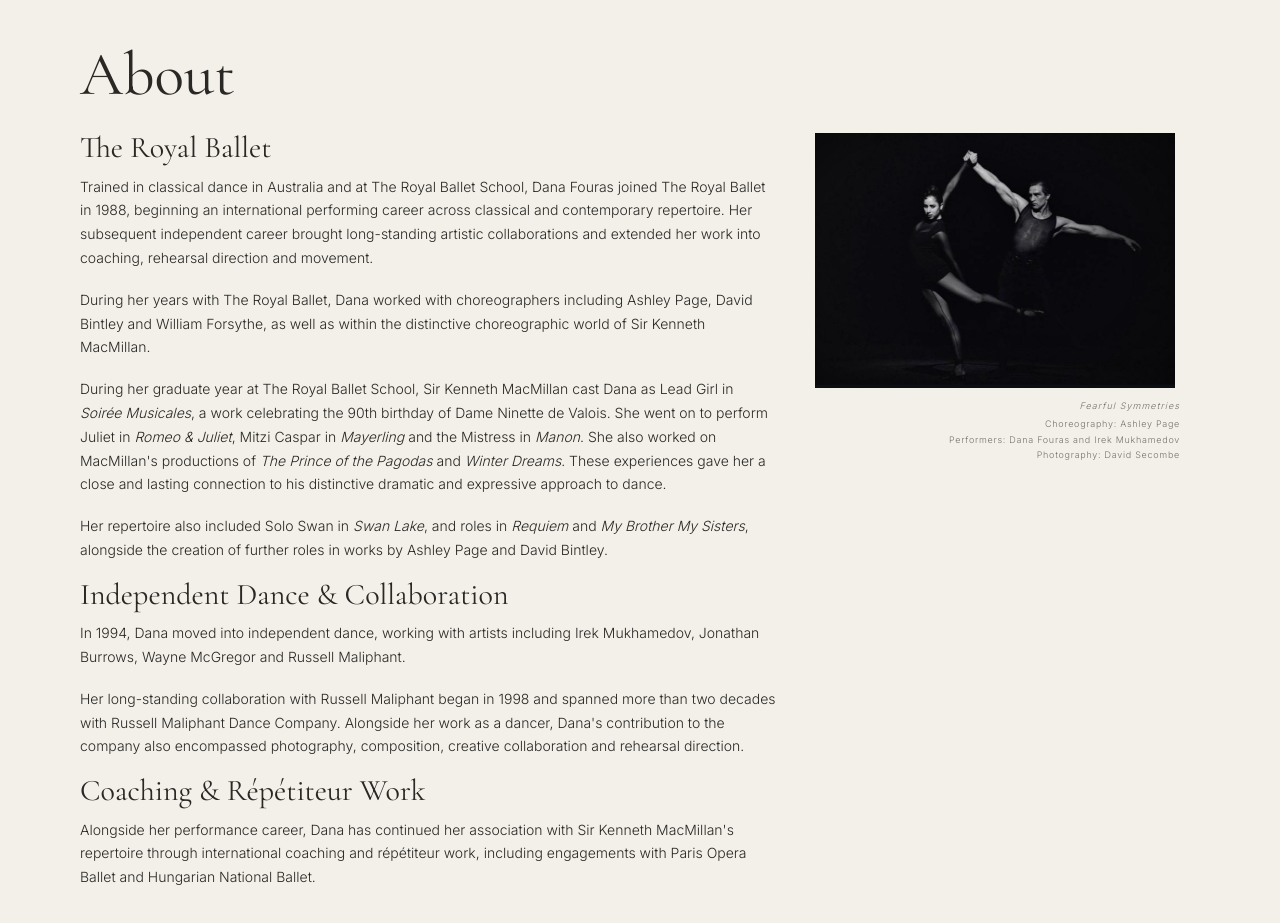
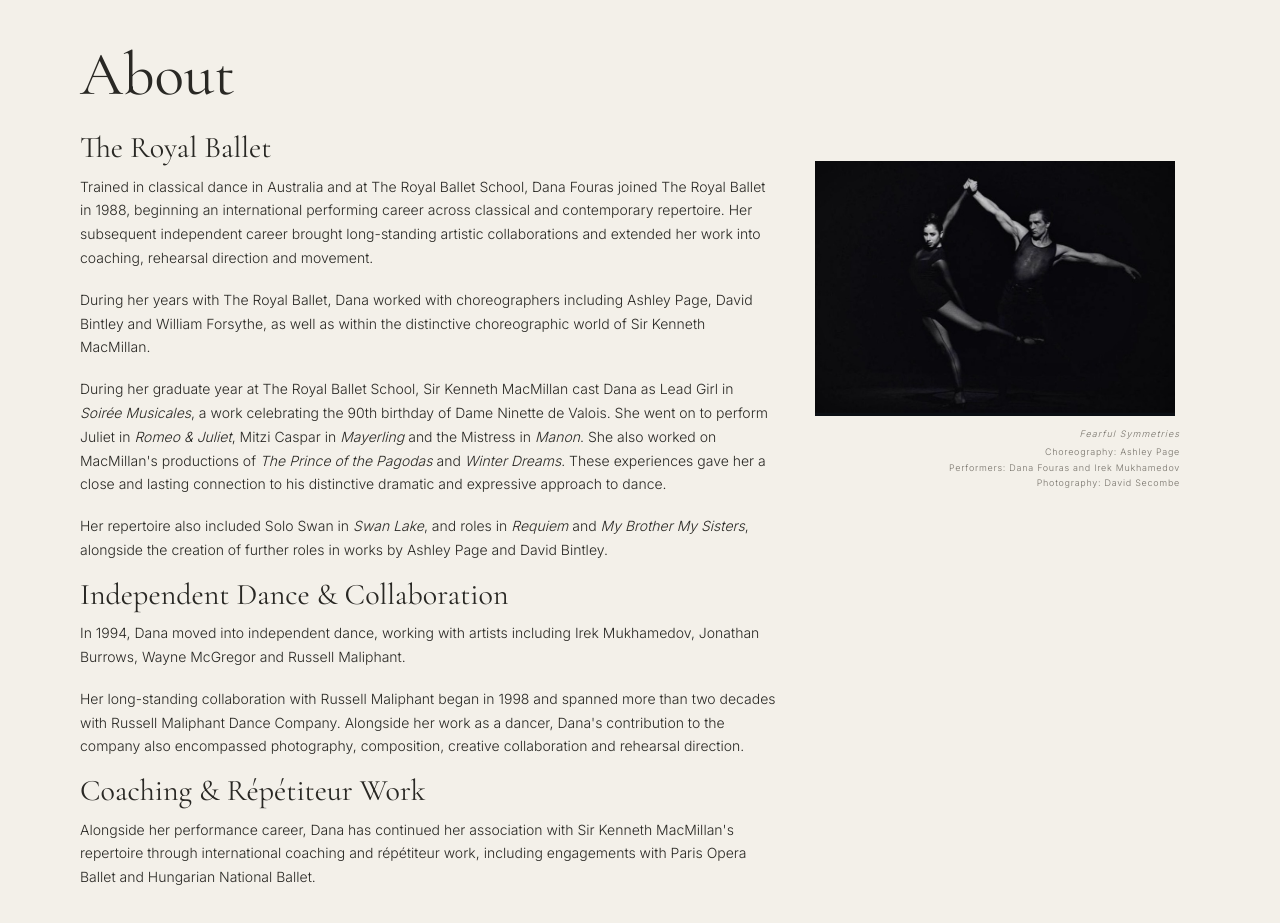
Before and after one commit to danafouras/danafouras.github.io, a plain HTML site: page index.html in a window 1280 px wide. Shown: the part 1320-2243 px from the top of the page. Drawn offline with nearby package versions, Linux system fonts and the light colour scheme.

Commit message:
Update index.html

```diff
--- a/index.html
+++ b/index.html
@@ -86,8 +86,8 @@
       align-items:start;
     }
 
-    .royal-ballet-photo {
-  margin:0;
+   .royal-ballet-photo {
+  margin:28px 0 0;
   padding-right:20px;
 }
 
```
